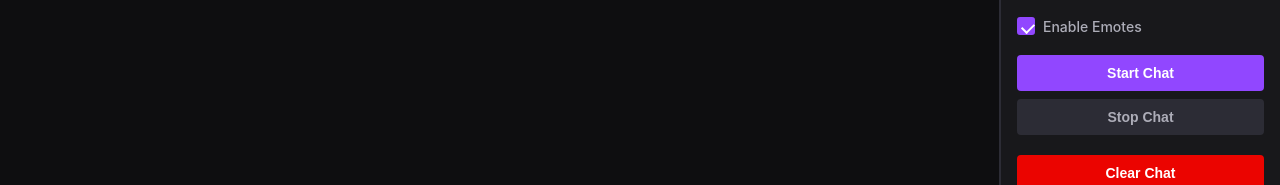
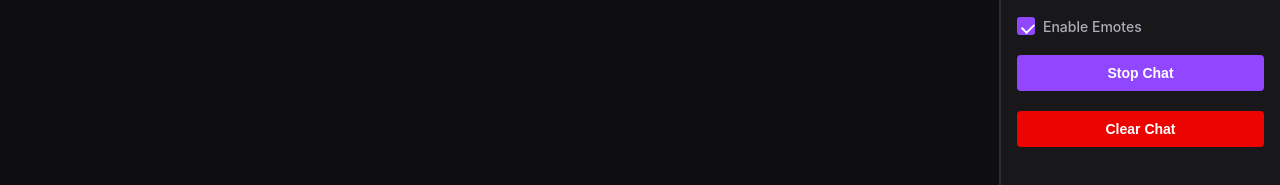
Before and after one commit to CharlestonTate/twitchchatsim, a plain HTML site: page index.html in a window 1280 px wide. Shown: the part 202-387 px from the top of the page. Drawn offline with Linux system fonts and the light colour scheme.

Commit message:
Update index.html

```diff
--- a/index.html
+++ b/index.html
@@ -51,8 +51,7 @@
                 </label>
             </div>
             <div class="control-group">
-                <button id="startBtn" class="control-btn">Start Chat</button>
-                <button id="stopBtn" class="control-btn" disabled>Stop Chat</button>
+                <button id="toggleBtn" class="control-btn">Stop Chat</button>
             </div>
             <div class="control-group">
                 <button id="clearBtn" class="control-btn">Clear Chat</button>
```
